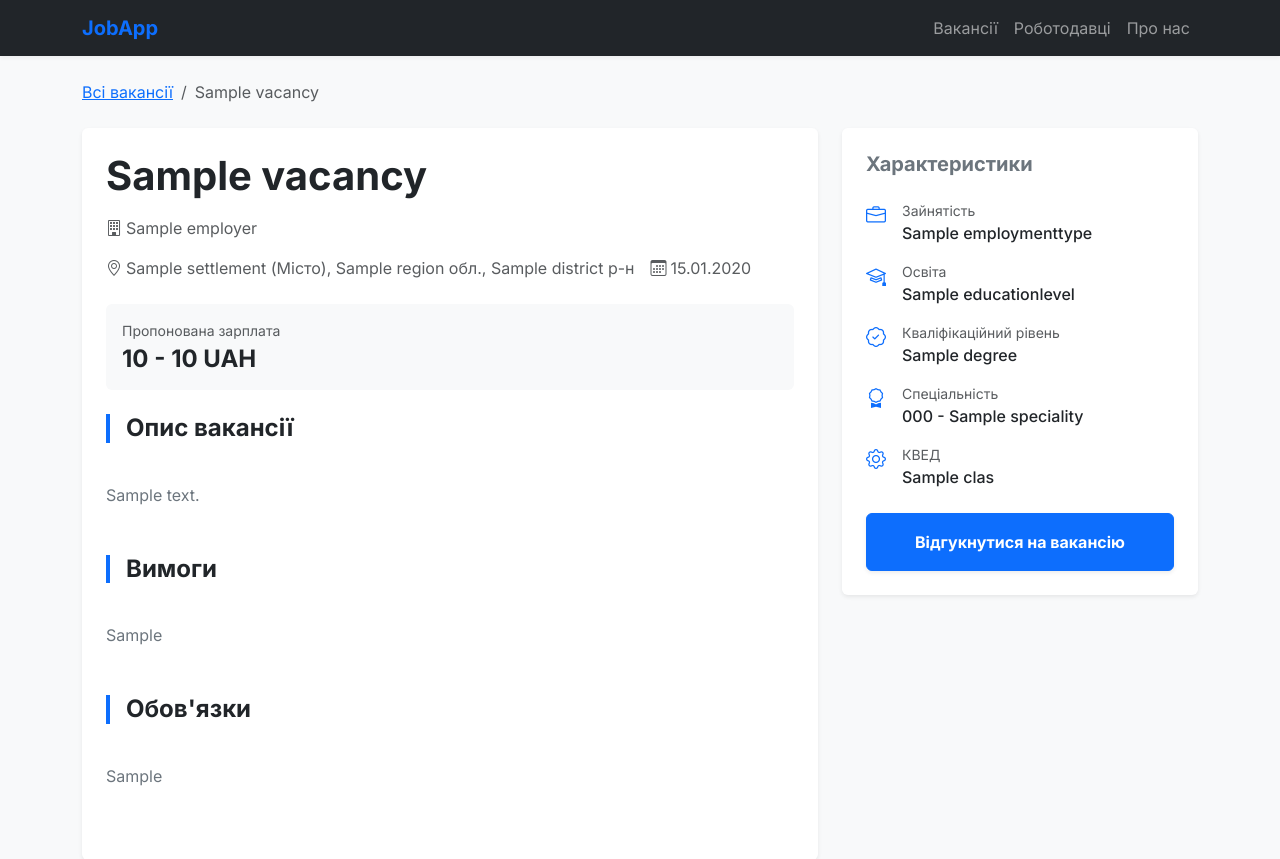
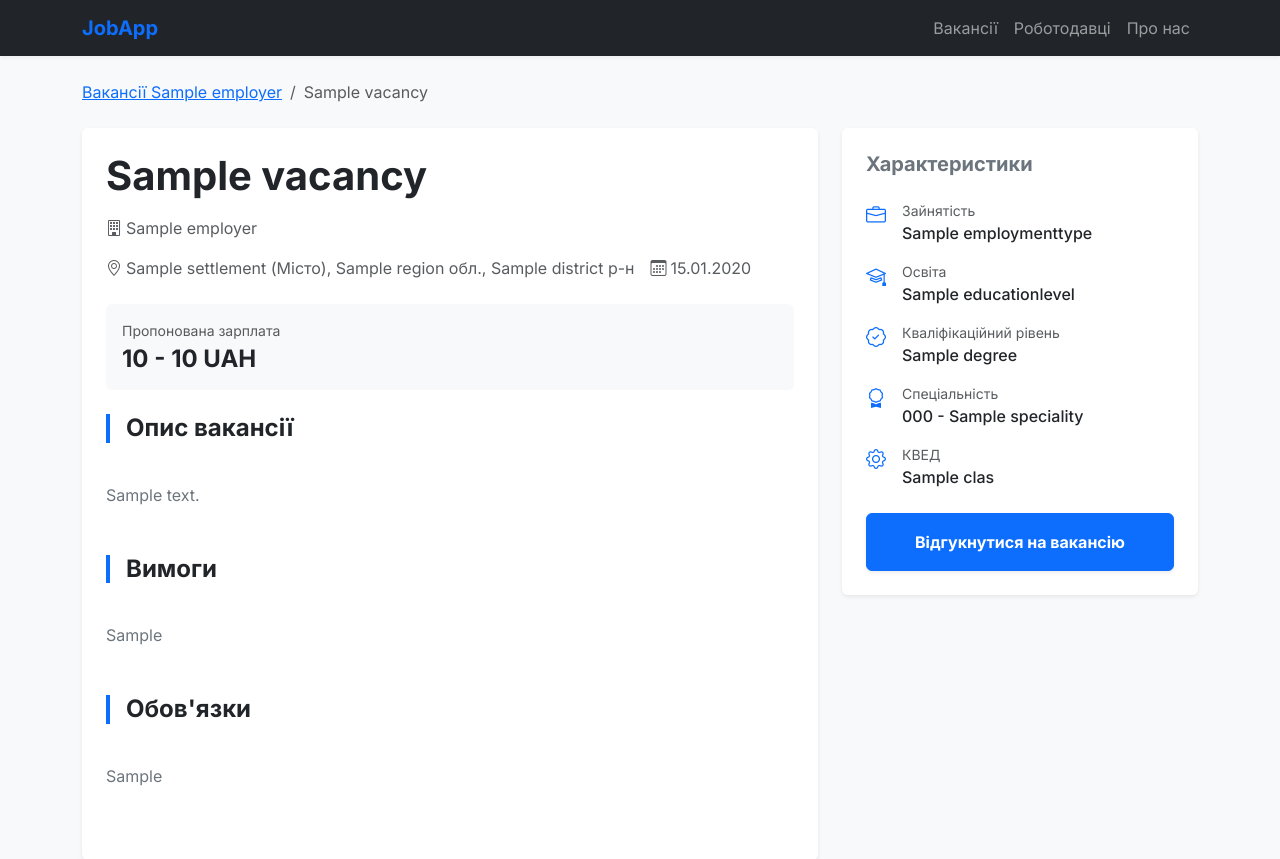
Before and after one commit to dmitrysdevfs/job-app, a Django app: page /vacancies/1/?employer_id=1&employer_page=1 in a window 1280 px wide. Shown: the top 859 px of the page. Run offline with Django 5.2, Linux system fonts and the light colour scheme; tables that the repository leaves empty hold one stand-in row (values such as "Sample post").

Commit message:
feat: implemented context-aware navigation and polished vacancy buttons UI

```diff
--- a/employer/views.py
+++ b/employer/views.py
@@ -27,4 +27,5 @@ class EmployerDetailView(DetailView):
         context['vacancies'] = page_obj.object_list
         context['page_obj'] = page_obj
         context['total_vacs'] = vacancies_qs.count()
+        context['list_page'] = self.request.GET.get('list_page')
         return context
--- a/templates/employer/list.html
+++ b/templates/employer/list.html
@@ -46,7 +46,7 @@
     <div class="card h-100 border-0 shadow-sm transition-hover">
       <div class="card-body text-center">
         <!-- Logo -->
-        <a href="{% url 'employer:detail' employer.pk %}" class="text-decoration-none">
+        <a href="{% url 'employer:detail' employer.pk %}?list_page={{ page_obj.number }}" class="text-decoration-none">
           <div class="mb-3" style="height: 60px;">
             {% if employer.logo %}
             <img src="{{ employer.logo.url }}" alt="{{ employer }}" class="rounded"
@@ -78,7 +78,8 @@
         {% endif %}
       </div>
       <div class="card-footer bg-white border-0 py-3 text-center">
-        <a href="{% url 'employer:detail' employer.pk %}" class="btn btn-outline-primary btn-sm px-4">Про компанію</a>
+        <a href="{% url 'employer:detail' employer.pk %}?list_page={{ page_obj.number }}"
+          class="btn btn-outline-primary btn-sm px-4">Про компанію</a>
       </div>
     </div>
   </div>
--- a/vacancy/templates/vacancy/detail.html
+++ b/vacancy/templates/vacancy/detail.html
@@ -5,8 +5,15 @@
 {% block content %}
 <nav aria-label="breadcrumb" class="mb-4">
   <ol class="breadcrumb">
-    <li class="breadcrumb-item"><a href="{% url 'vacancy:list' %}{% if page %}?page={{ page }}{% endif %}">Всі
-        вакансії</a></li>
+    <li class="breadcrumb-item">
+      {% if employer_id %}
+      <a href="{% url 'employer:detail' employer_id %}{% if employer_page %}?page={{ employer_page }}{% endif %}">
+        Вакансії {{ vacancy.employer.brand_name|default:vacancy.employer.name }}
+      </a>
+      {% else %}
+      <a href="{% url 'vacancy:list' %}{% if page %}?page={{ page }}{% endif %}">Всі вакансії</a>
+      {% endif %}
+    </li>
     <li class="breadcrumb-item active" aria-current="page">{{ vacancy.title }}</li>
   </ol>
 </nav>
--- a/vacancy/views.py
+++ b/vacancy/views.py
@@ -12,5 +12,18 @@ def vacancy_list(request):
 def vacancy_detail(request, pk):
     """Детальна сторінка вакансії з підтримкою повернення на сторінку пагінації"""
     vacancy = get_object_or_404(Vacancy, pk=pk)
+
+    # Контекст пагінації (зі списку вакансій)
     page = request.GET.get('page')
-    return render(request, "vacancy/detail.html", {"vacancy": vacancy, "page": page})
+
+    # Контекст переходу від роботодавця
+    employer_id = request.GET.get('employer_id')
+    employer_page = request.GET.get('employer_page')
+
+    context = {
+        "vacancy": vacancy,
+        "page": page,
+        "employer_id": employer_id,
+        "employer_page": employer_page,
+    }
+    return render(request, "vacancy/detail.html", context)
```
Also changed, not shown: templates/employer/employer_detail.html (+6 -4 lines).
